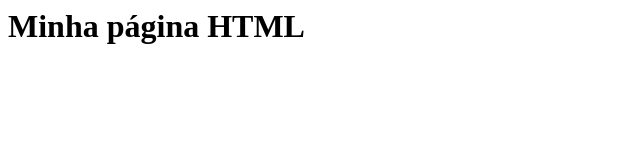
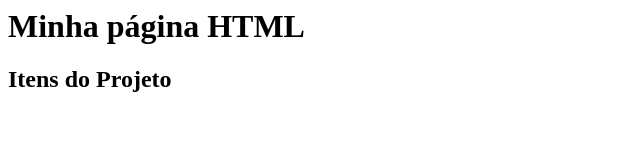
Before and after one commit to albinovas/gama-no-github, a plain HTML site: page index.html in a window 1280 px wide. Shown: the whole page, without its empty margins (0-640 px from the left). Drawn offline with Linux system fonts and the light colour scheme.

Commit message:
arquivo index.html atualizado novamente

```diff
--- a/index.html
+++ b/index.html
@@ -1,5 +1,6 @@
 <html>
 	<body>
 		<h1>Minha página HTML</h1>
+		<h2>Itens do Projeto</h2>
 	</body>
 </html>
```
